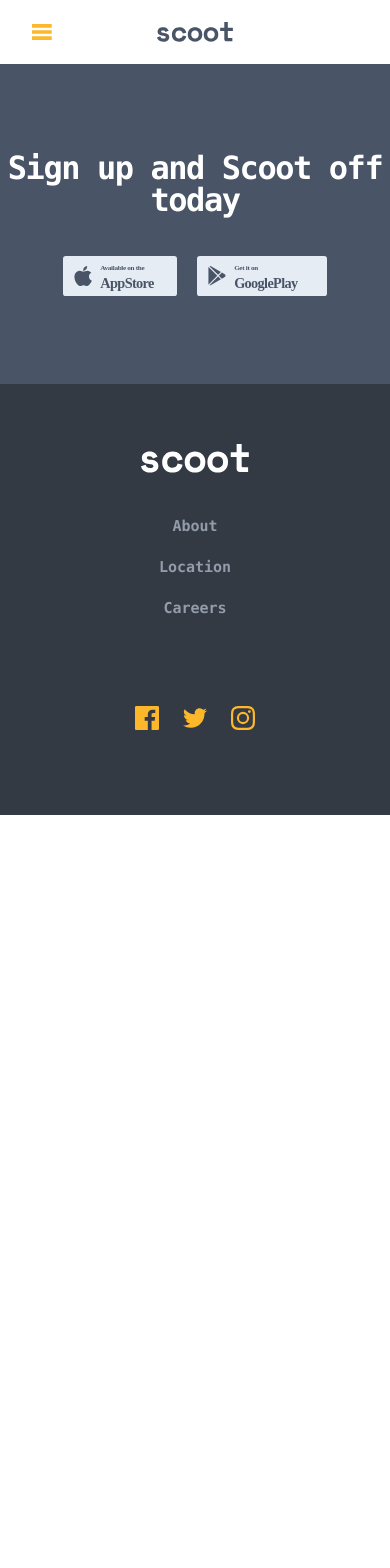
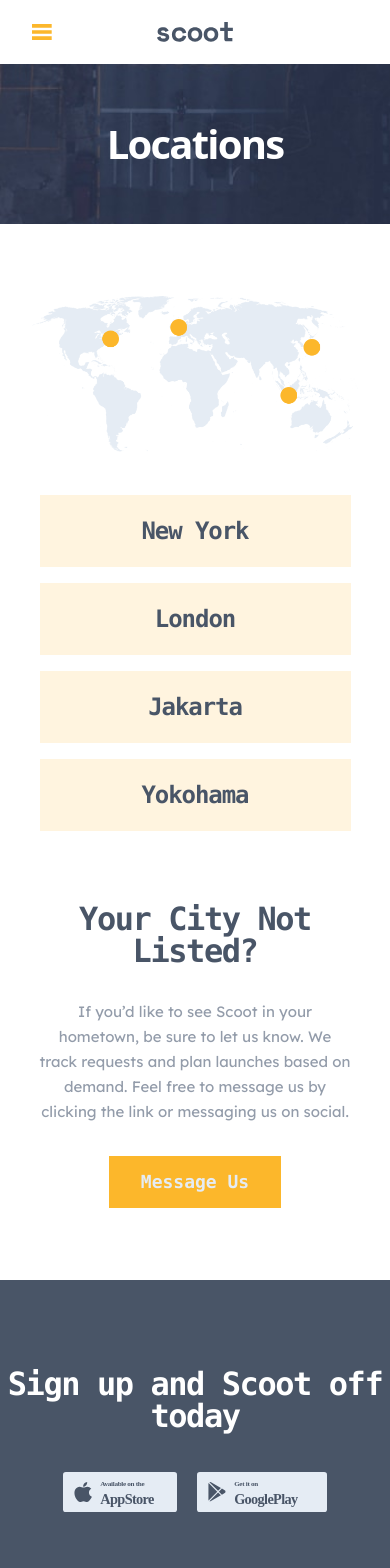
Before and after one commit to luc4sleite/scoot-website, a React (Vite) app: page /locations in a window 390 px wide. Shown: the top 1568 px of the page. Before the commit the page ends 844 px from the top, so only its background shows below. Built offline with nearby package versions, Linux system fonts and the light colour scheme.

Commit message:
feat: locations page for mobile

```diff
--- a/src/App.jsx
+++ b/src/App.jsx
@@ -6,6 +6,7 @@ import Header from "./components/Header";
 import Download from "./components/Download/Index";
 import Footer from "./components/Footer";
 import ScrollToTop from "./components/ScrollToTop";
+import Locations from "./pages/Locations";
 
 function App() {
   return (
@@ -17,6 +18,7 @@ function App() {
         <Route path="/" element={<Home />} />
         <Route path="/about" element={<About />} />
         <Route path="/careers" element={<Careers />} />
+        <Route path="/locations" element={<Locations />} />
       </Routes>
 
       <Download />
--- a/src/components/Footer/index.jsx
+++ b/src/components/Footer/index.jsx
@@ -13,13 +13,13 @@ export default function Footer() {
       </svg>
       <ul className="flex flex-col md:mr-[153px] lg:mr-[571px] md:flex-row md:justify-start items-center md:gap-x-[32px] text-center text-[#939CAA] font-mono font-bold text-[15px]/[25px] mt-[41.44px] gap-y-[16px] md:mt-0 md:gap-y-0">
         <li>
-          <a href="/">About</a>
+          <a href="/about">About</a>
         </li>
         <li>
-          <a href="/">Location</a>
+          <a href="/locations">Locations</a>
         </li>
         <li>
-          <a href="/">Careers</a>
+          <a href="/careers">Careers</a>
         </li>
       </ul>
       <ul className="flex items-center gap-6 mt-[85px] pb-[85px] md:m-0 md:p-0">
--- /dev/null
+++ b/src/components/Local/index.jsx
@@ -0,0 +1,5 @@
+export default function Local({text}) {
+  return (
+    <span className='bg-[#FCB72B]/[.15] w-[311px] text-center text-[#495567] font-mono font-bold text-[24px]/[28px] tracking-[-1.07px] py-[22px]'>{text}</span>
+  )
+}
--- a/src/components/Navbar/index.jsx
+++ b/src/components/Navbar/index.jsx
@@ -41,7 +41,7 @@ export default function Navbar() {
       >
           <ul className="text-primary">
             <MenuItem title="About" path="about"/>
-            <MenuItem title="Location" path="location"/>
+            <MenuItem title="Location" path="locations"/>
             <MenuItem title="Careers" path="careers"/>
           </ul>
           <div className="mx-8">
@@ -54,7 +54,7 @@ export default function Navbar() {
         </a>
         <ul className="flex text-[#939CAA]">
           <MenuItem title="About" path="about" />
-          <MenuItem title="Location" path="location" />
+          <MenuItem title="Location" path="locations" />
           <MenuItem title="Careers" path="careers" />
         </ul>
         <Button name="Get Scootin" />
--- /dev/null
+++ b/src/pages/Locations/index.jsx
@@ -0,0 +1,49 @@
+import worldMapDesktop from "../../assets/images/world-map-desktop.png";
+import worldMapMobile from "../../assets/images/world-map-mobile.png";
+import worldMapTablet from "../../assets/images/world-map-tablet.png";
+
+import Banner from "../../components/Banner";
+import Local from "../../components/Local";
+import Button from "../../components/Button";
+
+export default function Locations() {
+  return (
+    <div>
+      <Banner background="bg-careers-location-hero-mobile md:bg-careers-location-hero-tablet lg:bg-careers-location-hero-desktop">
+        Locations
+      </Banner>
+      <section className="my-[72px]">
+        <div className="mx-[32px] mb-10">
+          <img className="md:hidden" src={worldMapMobile} alt="world map" />
+          <img
+            className="hidden md:block lg:hidden"
+            src={worldMapTablet}
+            alt="world map"
+          />
+          <img
+            className="hidden lg:block"
+            src={worldMapDesktop}
+            alt="world map"
+          />
+        </div>
+        <div className="flex flex-col items-center justify-center gap-y-[16px] md:hidden">
+          <Local text="New York" />
+          <Local text="London" />
+          <Local text="Jakarta" />
+          <Local text="Yokohama" />
+        </div>
+      </section>
+      <section className="w-[311px] md:w-[573px] m-auto flex flex-col items-center justify-center gap-y-[32px] mb-[72px]">
+        <h2 className="md:w-[457px] font-mono font-bold text-[#495567] text-[32px]/[32px] md:text-[48px]/[48px] text-center tracking-[-1.42857px]">
+          Your City Not Listed?
+        </h2>
+        <p className="font-lexend text-[#939CAA] text-[15px]/[25px] text-center">
+          If you’d like to see Scoot in your hometown, be sure to let us know.
+          We track requests and plan launches based on demand. Feel free to
+          message us by clicking the link or messaging us on social.
+        </p>
+        <Button name="Message Us" />
+      </section>
+    </div>
+  );
+}
```
